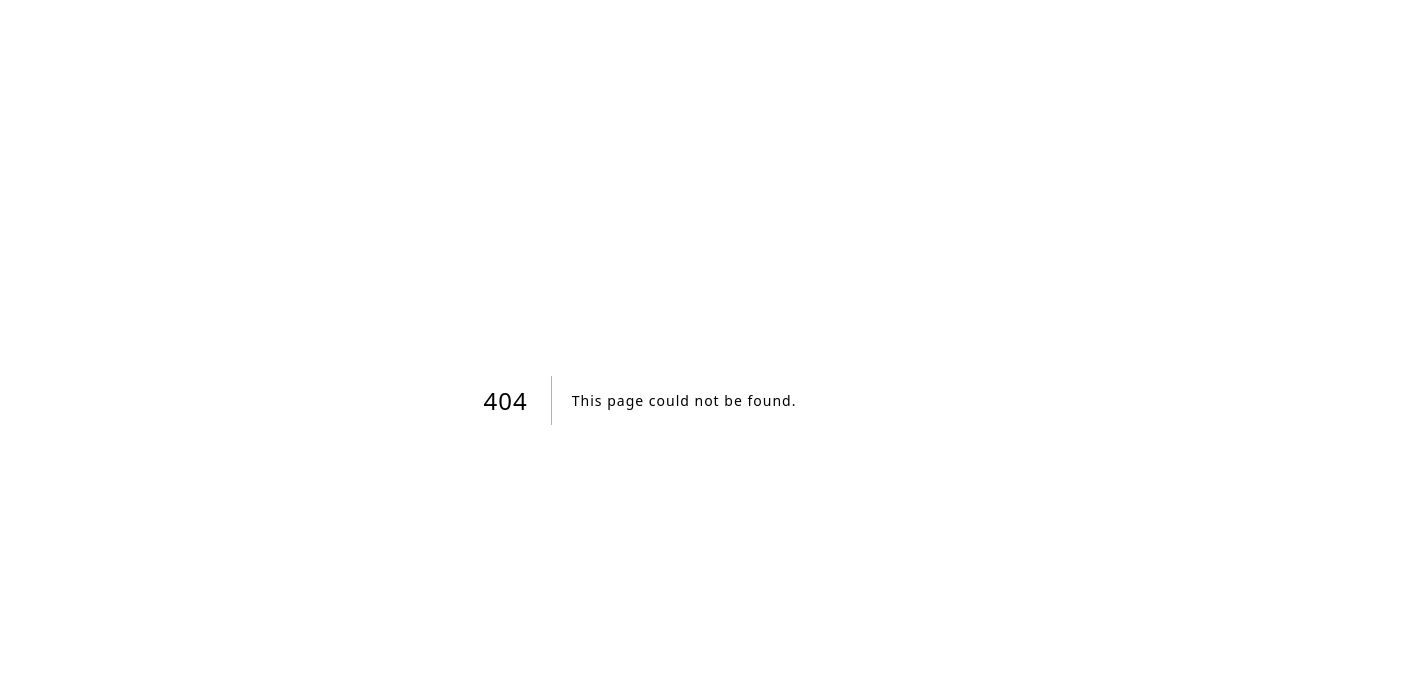
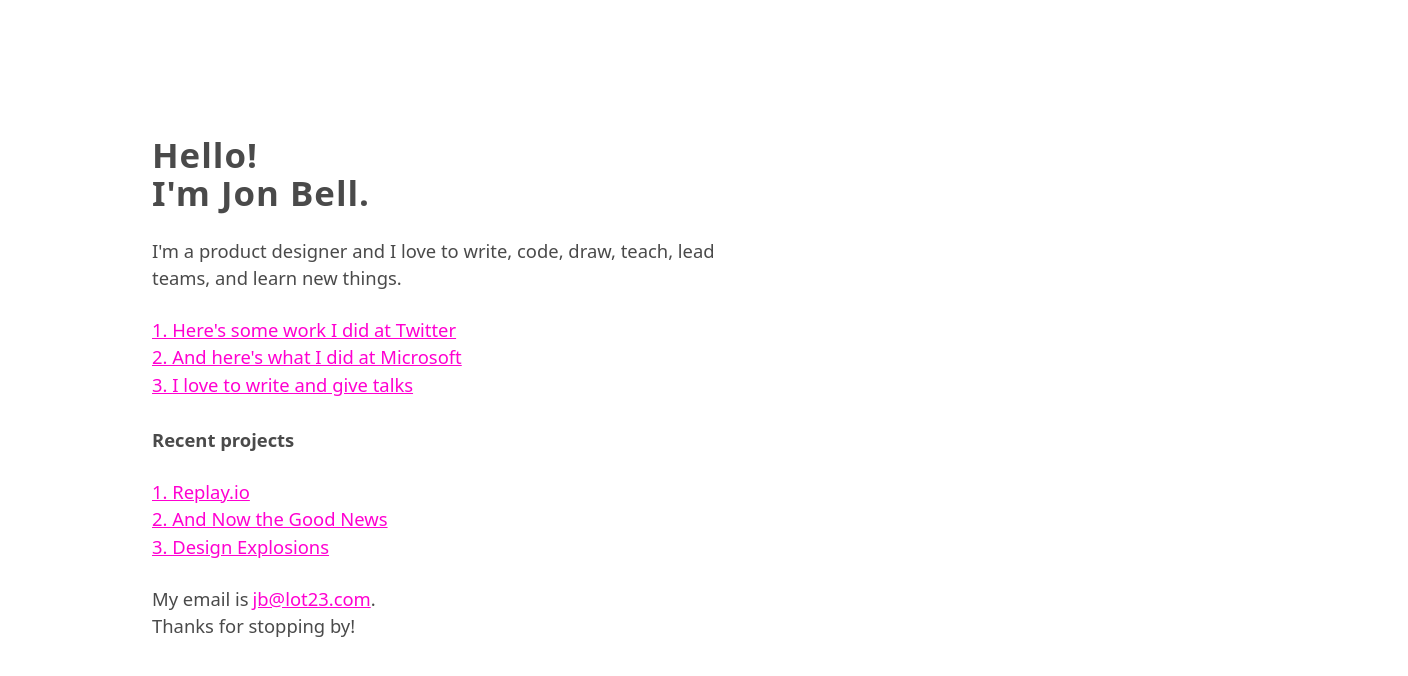
Before and after one commit to jonbell-lot23/lot23, a Next.js app: page /newindex in a window 1280 px wide. Before the commit this address had no page. Shown: the top 676 px of the page, 1408 px wide, since content can reach past the window. Built offline with nearby package versions, Linux system fonts and the light colour scheme.

Commit message:
Updating landing page

```diff
--- /dev/null
+++ b/src/pages/newindex.tsx
@@ -0,0 +1,86 @@
+import io from "socket.io-client";
+import { useState, useEffect } from "react";
+import Link from 'next/link'
+
+let socket;
+
+type Message = {
+  author: string;
+  message: string;
+};
+
+export default function Home() {
+
+  return (
+    <>
+    <section className="w-full mx-32 my-28">
+      <div>
+        <div>
+          <div className="w-1/2">
+            <div className="WorkSection-content">
+              <h3>Hello! <br />I'm Jon Bell.</h3>
+              <p>
+                I'm a product designer and I love to write, code, draw, teach,
+                lead teams, and learn new things.
+              </p>
+
+              <p>
+              <Link href="/twitter">
+              <a>1. Here's some work I did at Twitter</a>
+                </Link>
+
+
+
+
+
+                <br />
+
+                <Link href="/microsoft">
+                  <a>
+                  2. And here's what I did at Microsoft
+                    </a>
+                    </Link>
+
+
+
+                <br />
+
+                <Link href="/storytelling">
+                <a>3. I love to write and give talks</a>
+                </Link>
+
+
+                <br /><br />
+                <b>Recent projects</b>
+              </p>
+
+              <p>
+
+              <a href="http://replay.io"
+                  >1. Replay.io</a
+                ><br />
+
+                <a href="https://www.youtube.com/watch?v=apC8Dl9n5A4"
+                  >2. And Now the Good News</a
+                ><br />
+
+                <a href="http://uxlaunchpad.com/designexplosions/"
+                  >3. Design Explosions</a
+                ><br />
+
+
+
+              </p>
+              <p>
+                My email is
+                 <a href="mailto:jb@lot23.com" className="pl-1">jb@lot23.com</a>. <br />Thanks for
+                stopping by!
+              </p>
+            </div>
+          </div>
+        </div>
+      </div>
+    </section>
+    </>
+  );
+}
```
